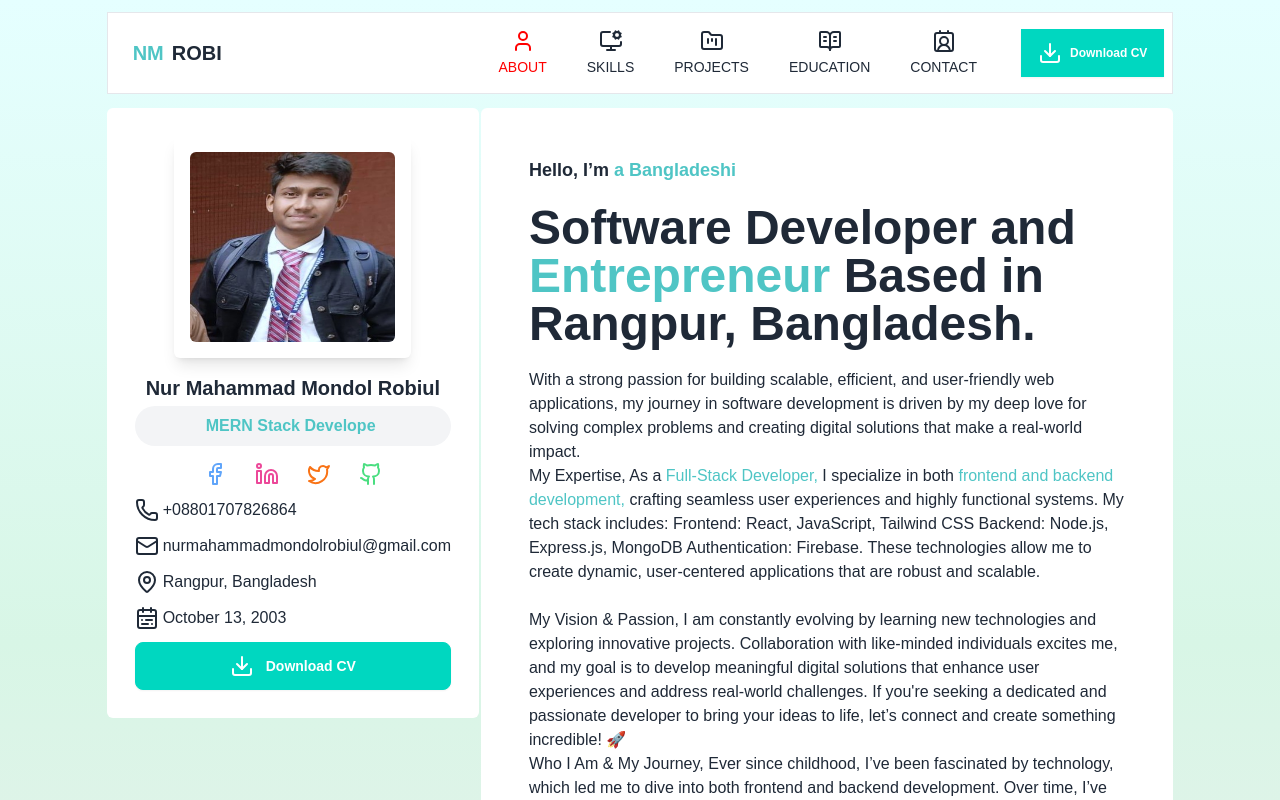
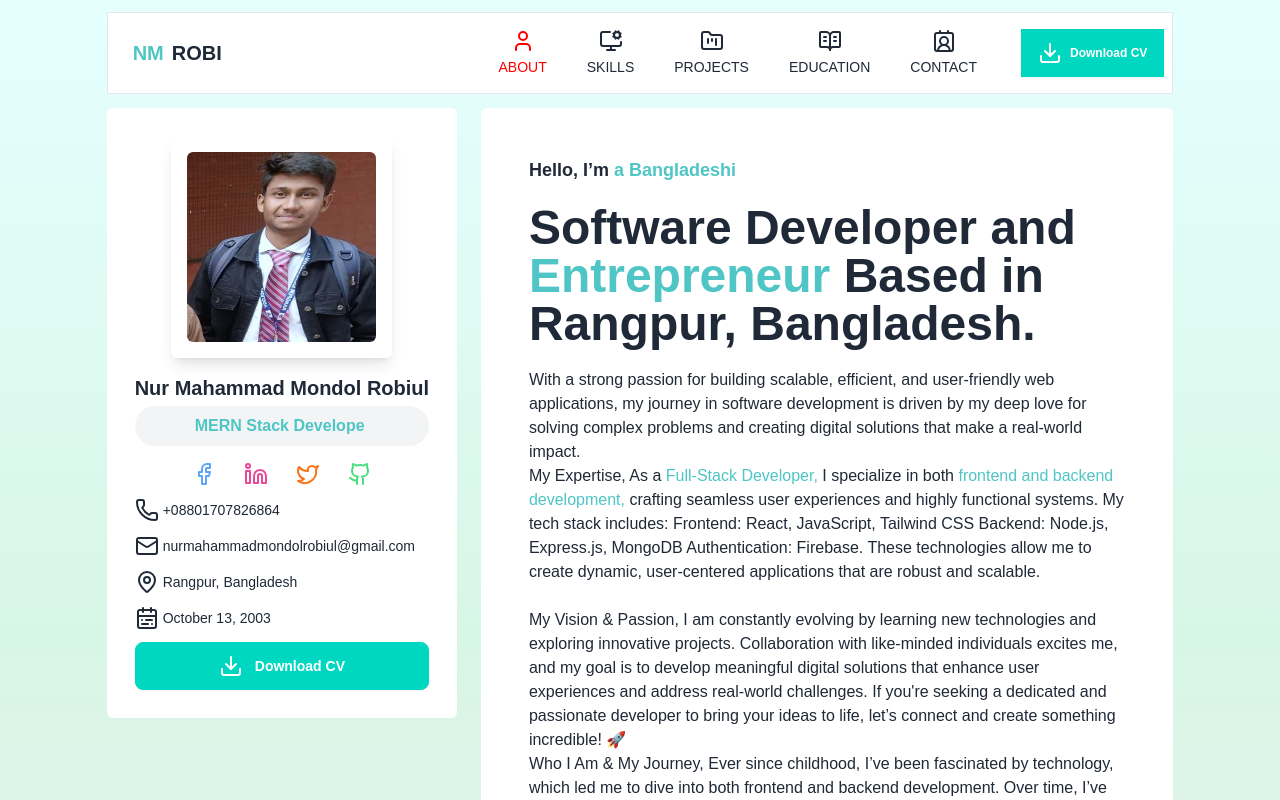
Before and after one commit to nurmahammadmondol/My_Portfolio, a React (Vite) app: page / in a window 1280 px wide. Shown: the top 800 px of the page. Built offline with nearby package versions, Linux system fonts and the light colour scheme.

Commit message:
update some data

```diff
--- a/src/Components/Main/Sitebar/Sitebar.jsx
+++ b/src/Components/Main/Sitebar/Sitebar.jsx
@@ -67,19 +67,19 @@
         </div>
 
         <div className="space-y-3">
-          <p className="flex items-center gap-1">
+          <p className="flex items-center gap-1 text-sm">
             <Phone />
             +08801707826864
           </p>
-          <p className="flex items-center gap-1">
+          <p className="flex items-center gap-1 text-sm">
             <Mail />
             nurmahammadmondolrobiul@gmail.com
           </p>
-          <p className="flex items-center gap-1">
+          <p className="flex items-center gap-1 text-sm">
             <MapPin />
             Rangpur, Bangladesh
           </p>
-          <p className="flex items-center gap-1">
+          <p className="flex items-center gap-1 text-sm">
             <CalendarRange />
             October 13, 2003
           </p>
```
